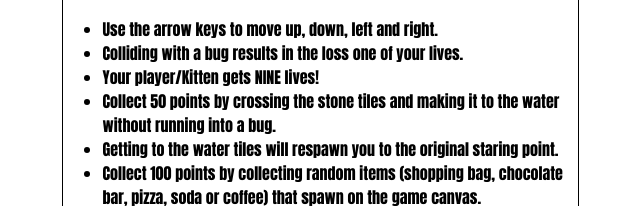
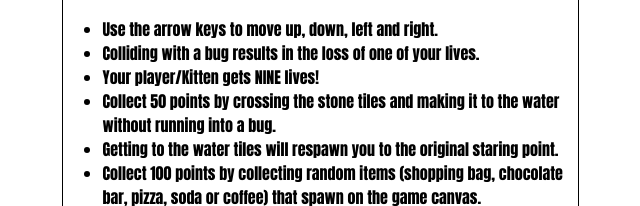
Before and after one commit to SamuraiRanderson/P3-Classic-Arcade-Game-Clone, a plain HTML site: page index.html in a window 1280 px wide. Shown: the part 296-502 px from the top of the page, 321-961 px from the left. Drawn offline with Linux system fonts and the light colour scheme.

Commit message:
style: Typo correction

```diff
--- a/index.html
+++ b/index.html
@@ -15,7 +15,7 @@
 		<img id="SG" class="startImg" src="images/SugarSkullCat.png" alt="Kitten Sugar Skull">
 	<ul>
 		<li>Use the arrow keys to move up, down, left and right.</li>
-		<li>Colliding with a bug results in the loss one of your lives.</li>
+		<li>Colliding with a bug results in the loss of one of your lives.</li>
 		<li>Your player/Kitten gets NINE lives!</li>
 		<li>Collect 50 points by crossing the stone tiles and making it to the water without running into a bug.</li>
 		<li>Getting to the water tiles will respawn you to the original staring point.</li>
```
